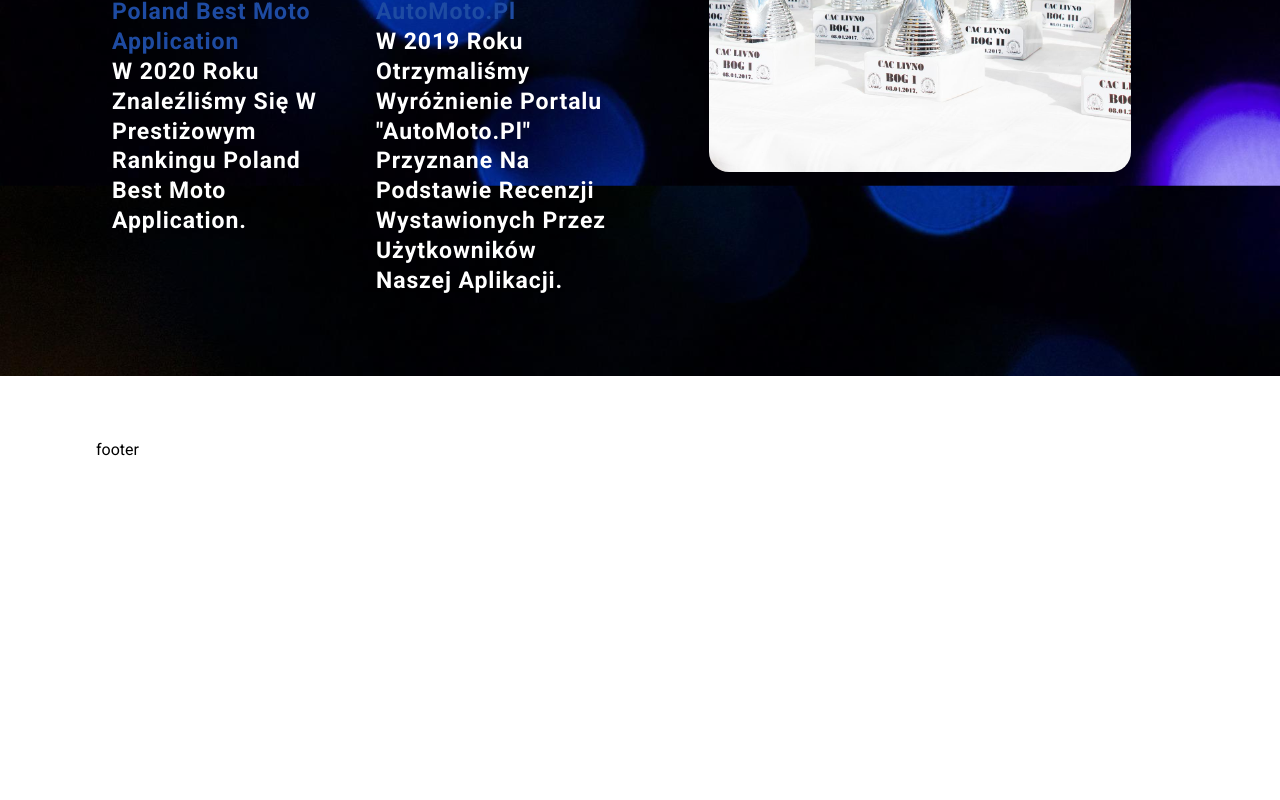
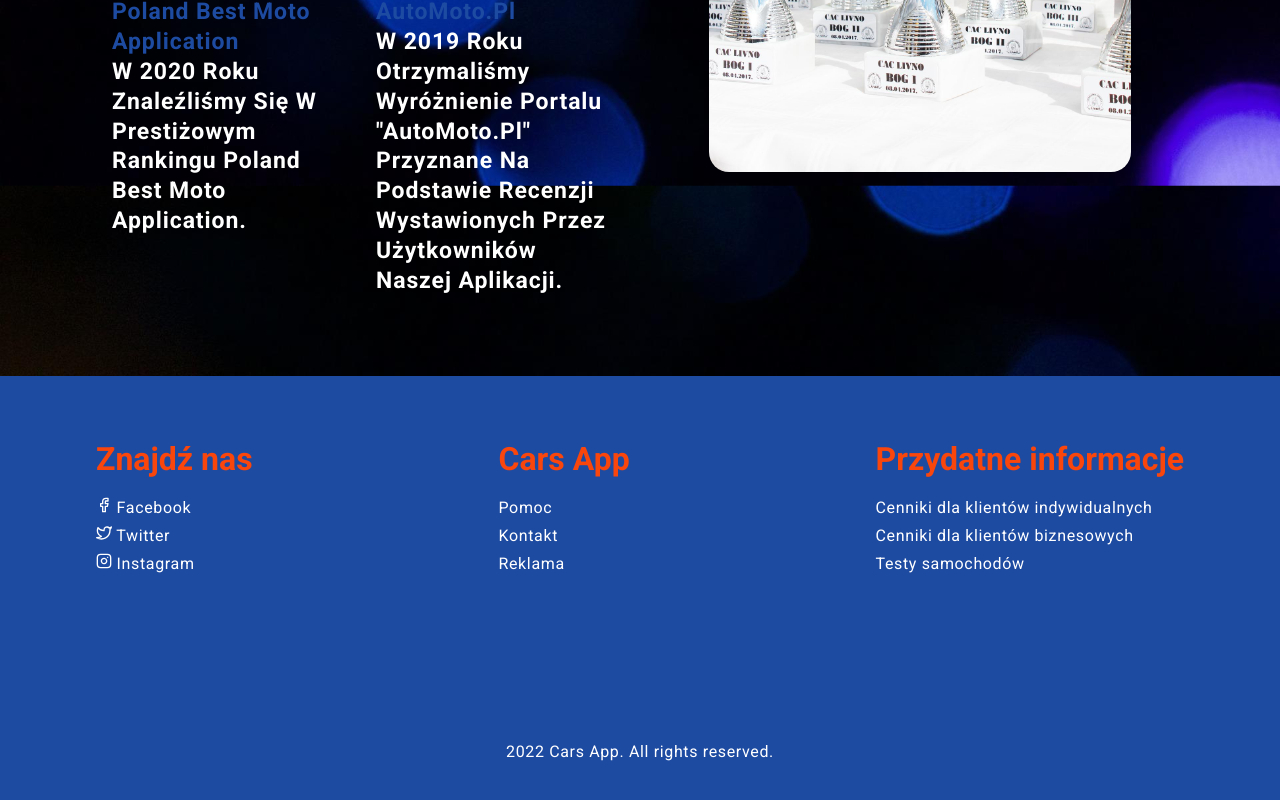
Before and after one commit to madridista5/cars_app_front, a React (Create React App) app: page / in a window 1280 px wide. Shown: the part 2920-3720 px from the top of the page. Before the commit the page ends 3443 px from the top, so only its background shows below. Built offline with nearby package versions, Linux system fonts and the light colour scheme.

Commit message:
Component Footer was finished.

```diff
--- a/src/components/Footer/Footer.css
+++ b/src/components/Footer/Footer.css
@@ -0,0 +1,61 @@
+.app__footer {
+    background-color: var(--color-blue);
+}
+
+.app__footer-links {
+    display: flex;
+    justify-content: space-between;
+}
+
+.app__footer-links_contact {
+    display: flex;
+    flex-direction: column;
+}
+
+.app__footer-links_contact h1 {
+    margin-bottom: 1rem;
+    color: var(--color-red);
+}
+
+.footer__copyright {
+    margin-top: 10rem;
+}
+
+.footer__copyright p {
+    display: flex;
+    justify-content: center;
+}
+
+@media screen and (min-width: 2000px) {
+    .app__footer-headtext {
+        font-size: 51px;
+        line-height: 61px;
+    }
+}
+
+@media screen and (max-width: 1150px) {
+    .app__footer-links {
+        align-items: center;
+        flex-direction: column;
+        padding: 0;
+    }
+
+    .app__footer-links_contact {
+        margin: 2rem 0;
+        width: 100%;
+    }
+
+    .app__footer-links_contact h1, p {
+        text-align: center;
+    }
+
+    .footer__copyright {
+        margin-top: 5rem;
+    }
+}
+
+@media screen and (max-width: 650px) {
+    .app__footer {
+        padding: 0 0 2rem 0;
+    }
+}
--- a/src/components/Footer/Footer.tsx
+++ b/src/components/Footer/Footer.tsx
@@ -1,9 +1,36 @@
 import React from "react";
 
 import './Footer.css';
+import {FiFacebook, FiTwitter, FiInstagram} from 'react-icons/fi';
 
 export const Footer = () => {
     return (
-        <div className="app__footer section__padding">footer</div>
+        <div className="app__footer section__padding">
+            <div className="app__footer-links">
+                <div className="app__footer-links_contact">
+                    <h1 className="app__footer-headtext">Znajdź nas</h1>
+                    <p className="p__opensans"><FiFacebook/> Facebook</p>
+                    <p className="p__opensans"><FiTwitter/> Twitter</p>
+                    <p className="p__opensans"><FiInstagram/> Instagram</p>
+                </div>
+
+                <div className="app__footer-links_contact">
+                    <h1 className="app__footer-headtext">Cars App</h1>
+                    <p className="p__opensans">Pomoc</p>
+                    <p className="p__opensans">Kontakt</p>
+                    <p className="p__opensans">Reklama</p>
+                </div>
+
+                <div className="app__footer-links_contact">
+                    <h1 className="app__footer-headtext">Przydatne informacje</h1>
+                    <p className="p__opensans">Cenniki dla klientów indywidualnych</p>
+                    <p className="p__opensans">Cenniki dla klientów biznesowych</p>
+                    <p className="p__opensans">Testy samochodów</p>
+                </div>
+            </div>
+            <div className="footer__copyright">
+                <p className="p__opensans">2022 Cars App. All rights reserved.</p>
+            </div>
+        </div>
     );
 };
```
